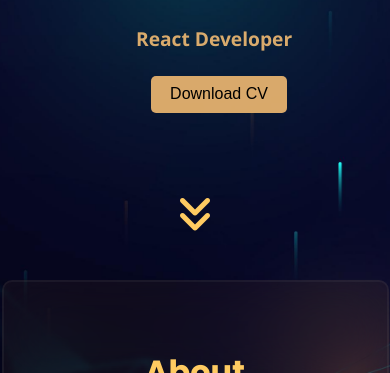
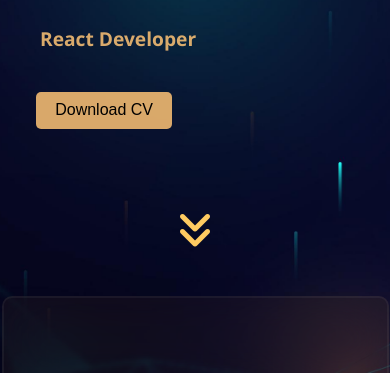
Before and after one commit to riyankasarkar/portfolio, a plain HTML site: page index.html in a window 390 px wide. Shown: the part 471-844 px from the top of the page. Drawn offline with nearby package versions, Linux system fonts and the light colour scheme; a web font is replaced by a local one.

Commit message:
Lastest layout setup

```diff
--- a/styles.css
+++ b/styles.css
@@ -315,8 +315,7 @@ body::before {
 
   .highlight-title {
     font-size: 1.2rem;
-    /* margin: 1rem; */
-    margin-right: 2rem;
+    margin: 1rem;
     width: 100%;
 
   }
@@ -325,7 +324,8 @@ body::before {
     margin: 1.5rem auto;
     padding: 10px 20px;
     font-size: 14px;
-    display: block;
+    margin-left: 12px;
+
   }
 
   a:has(.download-btn) {
```
